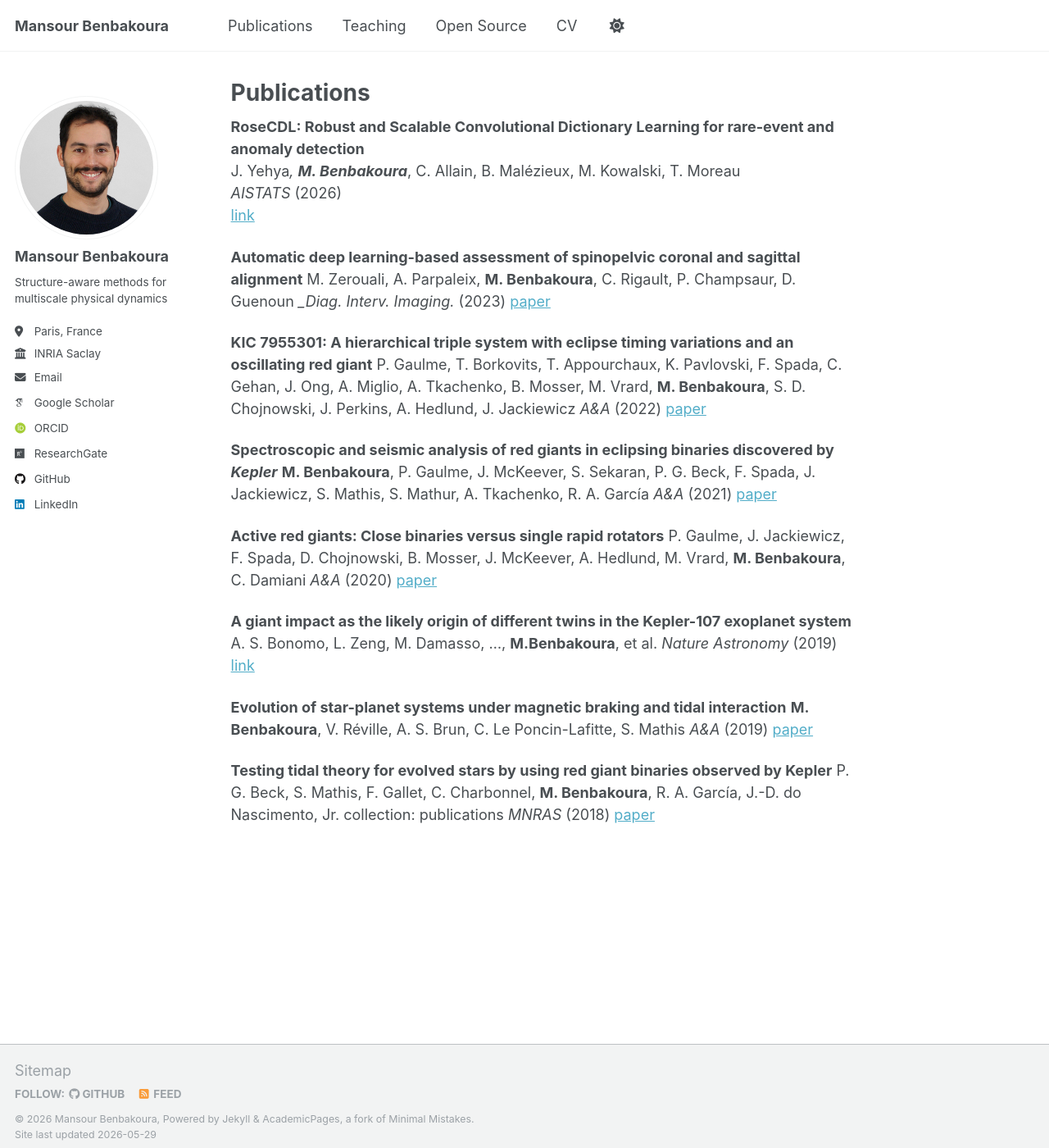
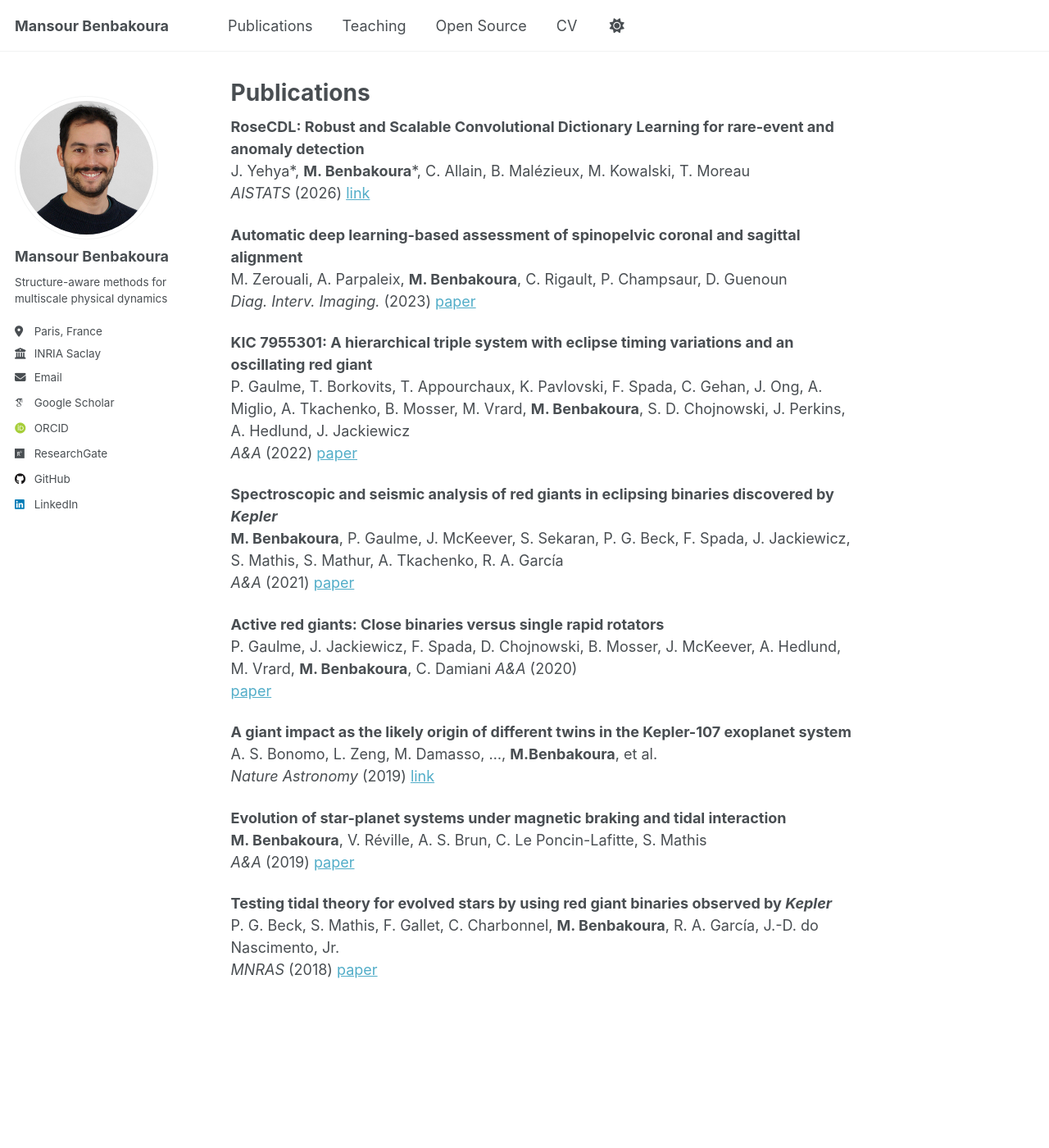
Before and after one commit to mansour-b/mansour-b.github.io, a Jekyll site: the page built from _pages/publications.md, in a window 1280 px wide and 1400 px high. Shown: the whole window at 82% size. Built offline with Jekyll 4.4.1, drawn with Linux system fonts in a browser that asks for light colours; some web fonts are replaced; a script that is not in the unit is left out.

Commit message:
put br for all papers

```diff
--- a/_pages/publications.md
+++ b/_pages/publications.md
@@ -9,49 +9,47 @@ redirect_from:
 
 
 **RoseCDL: Robust and Scalable Convolutional Dictionary Learning for rare-event and anomaly detection**<br>
-J. Yehya*, **M. Benbakoura***, C. Allain, B. Malézieux, M. Kowalski, T. Moreau<br>
-_AISTATS_ (2026)<br>
+J. Yehya\*, **M. Benbakoura**\*, C. Allain, B. Malézieux, M. Kowalski, T. Moreau<br>
+_AISTATS_ (2026)
 [link](virtual.aistats.org/virtual/2026/poster/13870)
 
-**Automatic deep learning-based assessment of spinopelvic coronal and sagittal alignment**
-M. Zerouali, A. Parpaleix, **M. Benbakoura**, C. Rigault, P. Champsaur, D. Guenoun
-__Diag. Interv. Imaging._ (2023)
+
+**Automatic deep learning-based assessment of spinopelvic coronal and sagittal alignment**<br>
+M. Zerouali, A. Parpaleix, **M. Benbakoura**, C. Rigault, P. Champsaur, D. Guenoun<br>
+_Diag. Interv. Imaging._ (2023)
 [paper](https://www.sciencedirect.com/science/article/pii/S2211568423000517/pdfft?md5=5cf998ca9181363aeda83860372d1435&pid=1-s2.0-S2211568423000517-main.pdf)
 
 
-**KIC 7955301: A hierarchical triple system with eclipse timing variations and an oscillating red giant**
-P. Gaulme, T. Borkovits, T. Appourchaux, K. Pavlovski, F. Spada, C. Gehan, J. Ong, A. Miglio, A. Tkachenko, B. Mosser, M. Vrard, **M. Benbakoura**, S. D. Chojnowski, J. Perkins, A. Hedlund, J. Jackiewicz
+**KIC 7955301: A hierarchical triple system with eclipse timing variations and an oscillating red giant**<br>
+P. Gaulme, T. Borkovits, T. Appourchaux, K. Pavlovski, F. Spada, C. Gehan, J. Ong, A. Miglio, A. Tkachenko, B. Mosser, M. Vrard, **M. Benbakoura**, S. D. Chojnowski, J. Perkins, A. Hedlund, J. Jackiewicz<br>
 _A&A_ (2022)
 [paper](https://www.aanda.org/articles/aa/pdf/2022/12/aa44373-22.pdf)
 
 
-**Spectroscopic and seismic analysis of red giants in eclipsing binaries discovered by _Kepler_**
-**M. Benbakoura**, P. Gaulme, J. McKeever, S. Sekaran, P. G. Beck, F. Spada, J. Jackiewicz, S. Mathis, S. Mathur, A. Tkachenko, R. A. García
+**Spectroscopic and seismic analysis of red giants in eclipsing binaries discovered by _Kepler_**<br>
+**M. Benbakoura**, P. Gaulme, J. McKeever, S. Sekaran, P. G. Beck, F. Spada, J. Jackiewicz, S. Mathis, S. Mathur, A. Tkachenko, R. A. García<br>
 _A&A_ (2021)
 [paper](https://www.aanda.org/articles/aa/pdf/2021/04/aa37783-20.pdf)
 
 
-
-**Active red giants: Close binaries versus single rapid rotators**
+**Active red giants: Close binaries versus single rapid rotators**<br>
 P. Gaulme, J. Jackiewicz, F. Spada, D. Chojnowski, B. Mosser, J. McKeever, A. Hedlund, M. Vrard, **M. Benbakoura**, C. Damiani
-_A&A_ (2020)
+_A&A_ (2020)<br>
 [paper](https://www.aanda.org/articles/aa/pdf/2020/07/aa37781-20.pdf)
 
-**A giant impact as the likely origin of different twins in the Kepler-107 exoplanet system**
-A. S. Bonomo, L. Zeng, M. Damasso, ..., **M.Benbakoura**, et al.
+**A giant impact as the likely origin of different twins in the Kepler-107 exoplanet system**<br>
+A. S. Bonomo, L. Zeng, M. Damasso, ..., **M.Benbakoura**, et al.<br>
 _Nature Astronomy_ (2019)
 [link](https://www.nature.com/articles/s41550-018-0684-9)
 
 
-**Evolution of star-planet systems under magnetic braking and tidal interaction**
-**M. Benbakoura**, V. Réville, A. S. Brun, C. Le Poncin-Lafitte, S. Mathis
+**Evolution of star-planet systems under magnetic braking and tidal interaction**<br>
+**M. Benbakoura**, V. Réville, A. S. Brun, C. Le Poncin-Lafitte, S. Mathis<br>
 _A&A_ (2019)
 [paper](https://aanda.org/articles/aa/pdf/2019/01/aa33314-18.pdf)
 
 
-
-**Testing tidal theory for evolved stars by using red giant binaries observed by Kepler**
-P. G. Beck, S. Mathis, F. Gallet, C. Charbonnel, **M. Benbakoura**, R. A. García, J.-D. do Nascimento, Jr.
-collection: publications
+**Testing tidal theory for evolved stars by using red giant binaries observed by _Kepler_**<br>
+P. G. Beck, S. Mathis, F. Gallet, C. Charbonnel, **M. Benbakoura**, R. A. García, J.-D. do Nascimento, Jr.<br>
 _MNRAS_ (2018)
 [paper](https://academic.oup.com/mnrasl/article-pdf/479/1/L123/56976736/mnrasl_479_1_l123.pdf)
```
